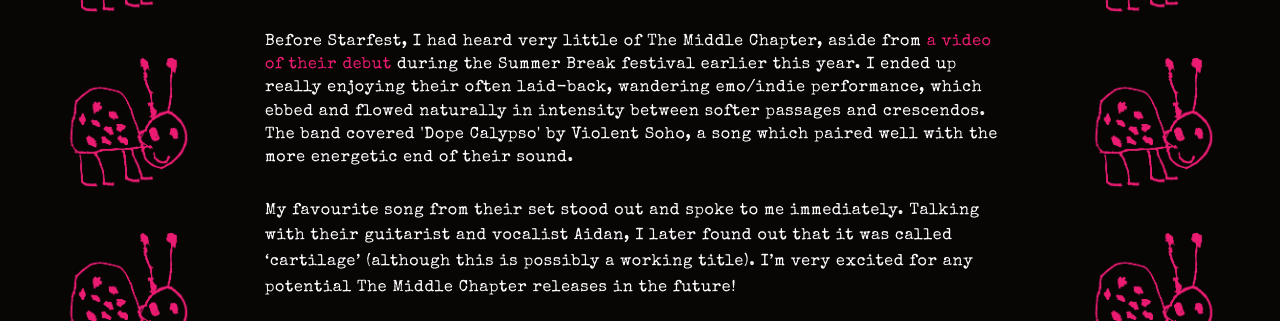
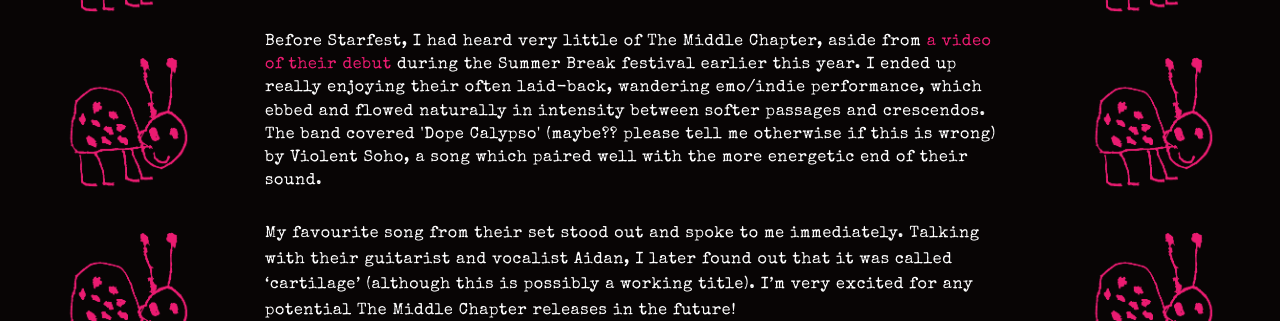
Before and after one commit to xxiwriterecipesnotlovelettersxx/xxiwriterecipesnotlovelettersxx.github.io, a Jekyll site: the page built from _posts/2026-03-28-starfest-at-the-tote.md, in a window 1280 px wide and 900 px high, scrolled down 2580 px, cut to the strip 203-524 px from the top of the window. Built offline with Jekyll 4.4.1, drawn with Linux system fonts in a browser that asks for light colours.

Commit message:
Update 2026-03-28-starfest-at-the-tote.md

```diff
--- a/_posts/2026-03-28-starfest-at-the-tote.md
+++ b/_posts/2026-03-28-starfest-at-the-tote.md
@@ -51,7 +51,7 @@ I particularly enjoyed their harmonised and clean vocals, contrasting many other
 </div>
 
 <p class="show-intro">
-Before Starfest, I had heard very little of The Middle Chapter, aside from <a href="https://www.youtube.com/watch?v=AOJh8gi5WA8">a video of their debut</a> during the Summer Break festival earlier this year. I ended up really enjoying their often laid-back, wandering emo/indie performance, which ebbed and flowed naturally in intensity between softer passages and crescendos. The band covered 'Dope Calypso' by Violent Soho, a song which paired well with the more energetic end of their sound.
+Before Starfest, I had heard very little of The Middle Chapter, aside from <a href="https://www.youtube.com/watch?v=AOJh8gi5WA8">a video of their debut</a> during the Summer Break festival earlier this year. I ended up really enjoying their often laid-back, wandering emo/indie performance, which ebbed and flowed naturally in intensity between softer passages and crescendos. The band covered 'Dope Calypso' (maybe?? please tell me otherwise if this is wrong) by Violent Soho, a song which paired well with the more energetic end of their sound.
 </p><br>
 My favourite song from their set stood out and spoke to me immediately. Talking with their guitarist and vocalist Aidan, I later found out that it was called 'cartilage' (although this is possibly a working title). I'm very excited for any potential The Middle Chapter releases in the future!
 
```
